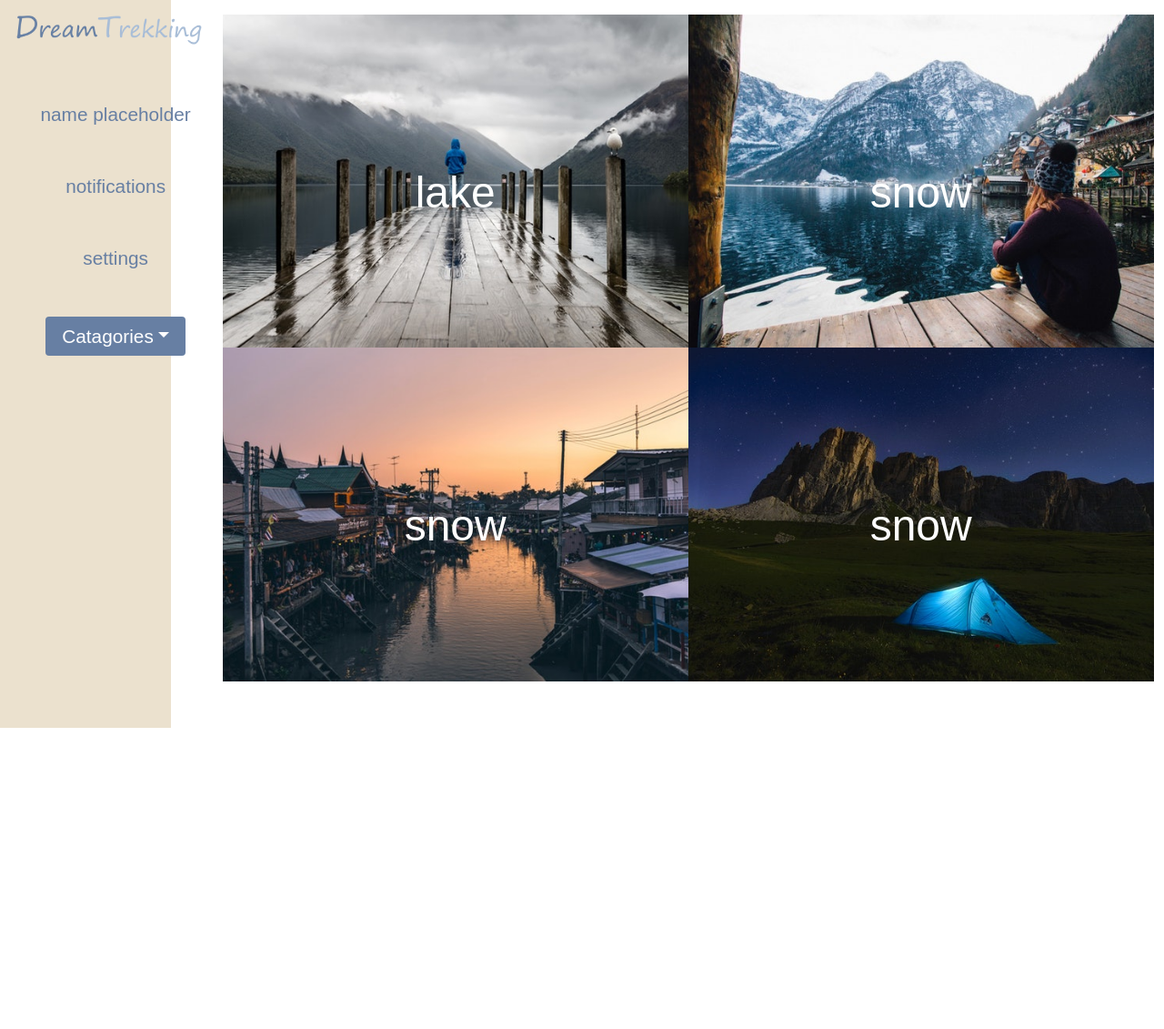
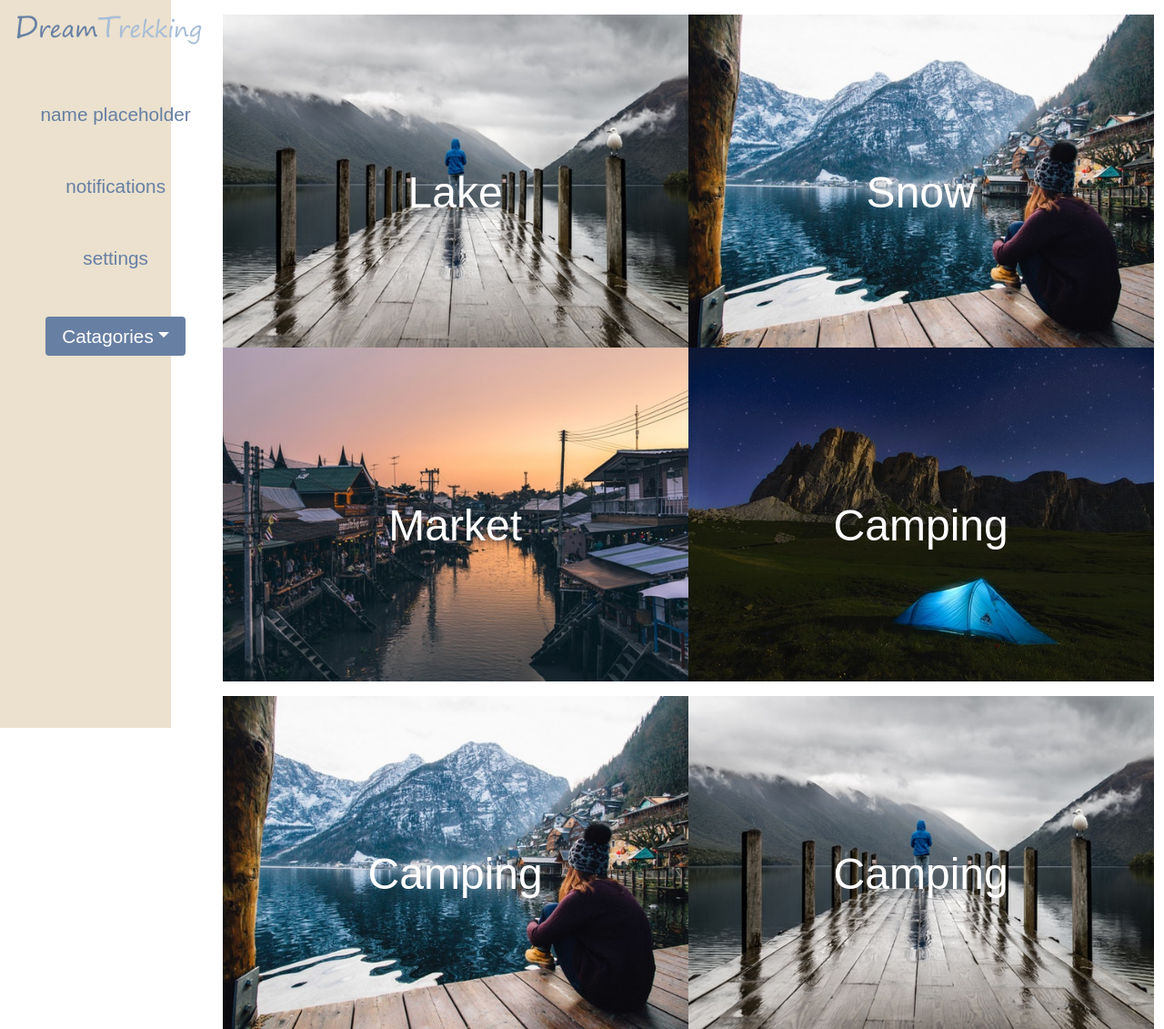
Before and after one commit to JacobLeonLyerla/DT-front-end, a React (Create React App) app in the folder dreamtrekking/: page /dashboard in a window 1280 px wide. Shown: the whole page at 91% size. Before the commit the page ends 800 px from the top, so only its background shows below. Built offline with nearby package versions, Linux system fonts and the light colour scheme.

Commit message:
tags sorted out set up overflow

```diff
--- a/dreamtrekking/src/components/tags.js
+++ b/dreamtrekking/src/components/tags.js
@@ -9,18 +9,26 @@ const Tags = () => {
     <Col md="10" className="tags-container">
       <Row>
         <Col className="tag-img water" md="6">
-        <div className="cover "> <p>lake</p></div>
+        <div className="cover "> <p>Lake</p></div>
         </Col>
         <Col className="tag-img snow" md="6">
-        <div className="cover "> <p>snow</p>
+        <div className="cover "> <p>Snow</p>
         </div>
         </Col>{" "}
         <Col className="tag-img market" md="6">
-        <div className="cover "> <p>snow</p>
+        <div className="cover "> <p>Market</p>
         </div>
         </Col>
         <Col className="tag-img camping" md="6">
-        <div className="cover "> <p>snow</p>
+        <div className="cover "> <p>Camping</p>
+        </div>
+        </Col>
+        <Col className="tag-img snow" md="6">
+        <div className="cover "> <p>Camping</p>
+        </div>
+        </Col>
+        <Col className="tag-img water" md="6">
+        <div className="cover "> <p>Camping</p>
         </div>
         </Col>
       </Row>
```
